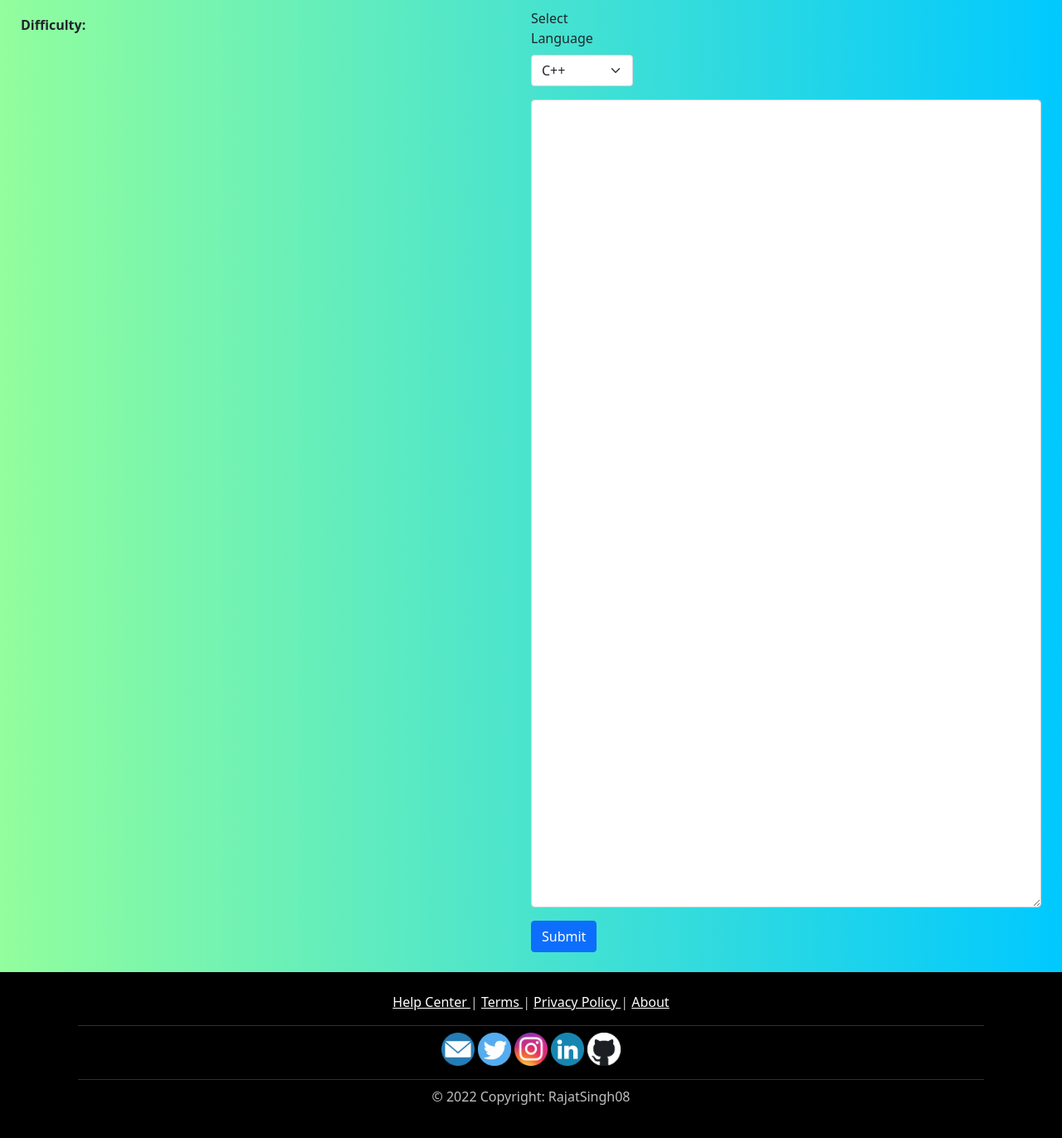
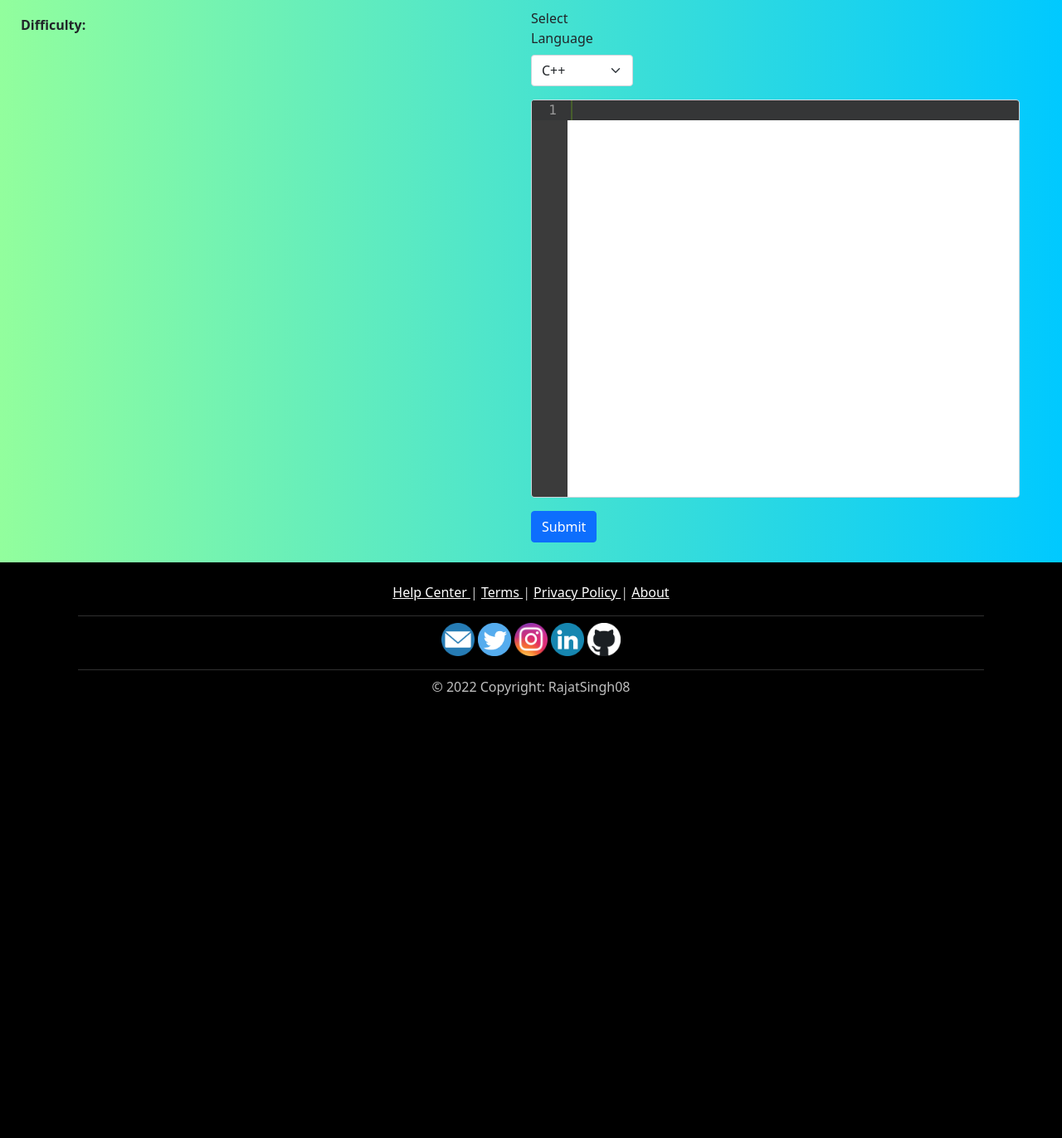
Before and after one commit to RajatSingh08/geekjudge, a Django app: template OnlineJudge/OJ/templates/OJ/description.html in a window 1280 px wide. Shown: the part 86-1458 px from the top of the page at 83% size. After the commit the page ends 924 px from the top, so only its background shows below. Run offline with Django 3.2, Linux system fonts and the light colour scheme; the template is opened without the code that fills it, so the values that code supplies are empty; some libraries are stand-ins or nearby versions.

Commit message:
Add ACE editor for better coding experience

```diff
--- a/OnlineJudge/OJ/templates/OJ/description.html
+++ b/OnlineJudge/OJ/templates/OJ/description.html
@@ -29,8 +29,8 @@
                     </select>
                 </div>
                 <div class="form-group">
-                    <textarea name="code" id="code"
-                        class="form-control" rows="40"></textarea>
+                    <textarea name="my-xml-editor" class="form-control"
+                        data-editor="xml" data-gutter="1" rows="20"></textarea>
                 </div>
                 <button type="submit" class="btn btn-primary">Submit</button>
             </fieldset>
--- a/OnlineJudge/OJ/templates/OJ/main.html
+++ b/OnlineJudge/OJ/templates/OJ/main.html
@@ -107,4 +107,8 @@
     <script src="https://cdn.datatables.net/1.12.1/js/jquery.dataTables.min.js"></script>
     <script
         src="https://cdn.datatables.net/1.12.1/js/dataTables.bootstrap5.min.js"></script>
+    <script src="{% static '/javascript/editor.js' %}"></script>
+    <script
+        src="https://ajax.googleapis.com/ajax/libs/jquery/1.8.3/jquery.min.js"></script>
+    <script src="https://cdnjs.cloudflare.com/ajax/libs/ace/1.2.9/ace.js"></script>
 </html>
--- /dev/null
+++ b/OnlineJudge/static/javascript/editor.js
@@ -0,0 +1,24 @@
+// Hook up ACE editor to all textareas with data-editor attribute
+$(function() {
+    $('textarea[data-editor]').each(function() {
+        var textarea = $(this);
+        var mode = textarea.data('editor');
+        var editDiv = $('<div>', {
+            position: 'absolute',
+            width: textarea.width(),
+            height: textarea.height(),
+            'class': textarea.attr('class')
+        }).insertBefore(textarea);
+        textarea.css('display', 'none');
+        var editor = ace.edit(editDiv[0]);
+        editor.renderer.setShowGutter(textarea.data('gutter'));
+        editor.getSession().setValue(textarea.val());
+        editor.getSession().setMode("ace/mode/" + mode);
+        editor.setTheme("ace/theme/idle_fingers");
+
+        // copy back to textarea on form submit...
+        textarea.closest('form').submit(function() {
+            textarea.val(editor.getSession().getValue());
+        })
+    });
+  });
```
